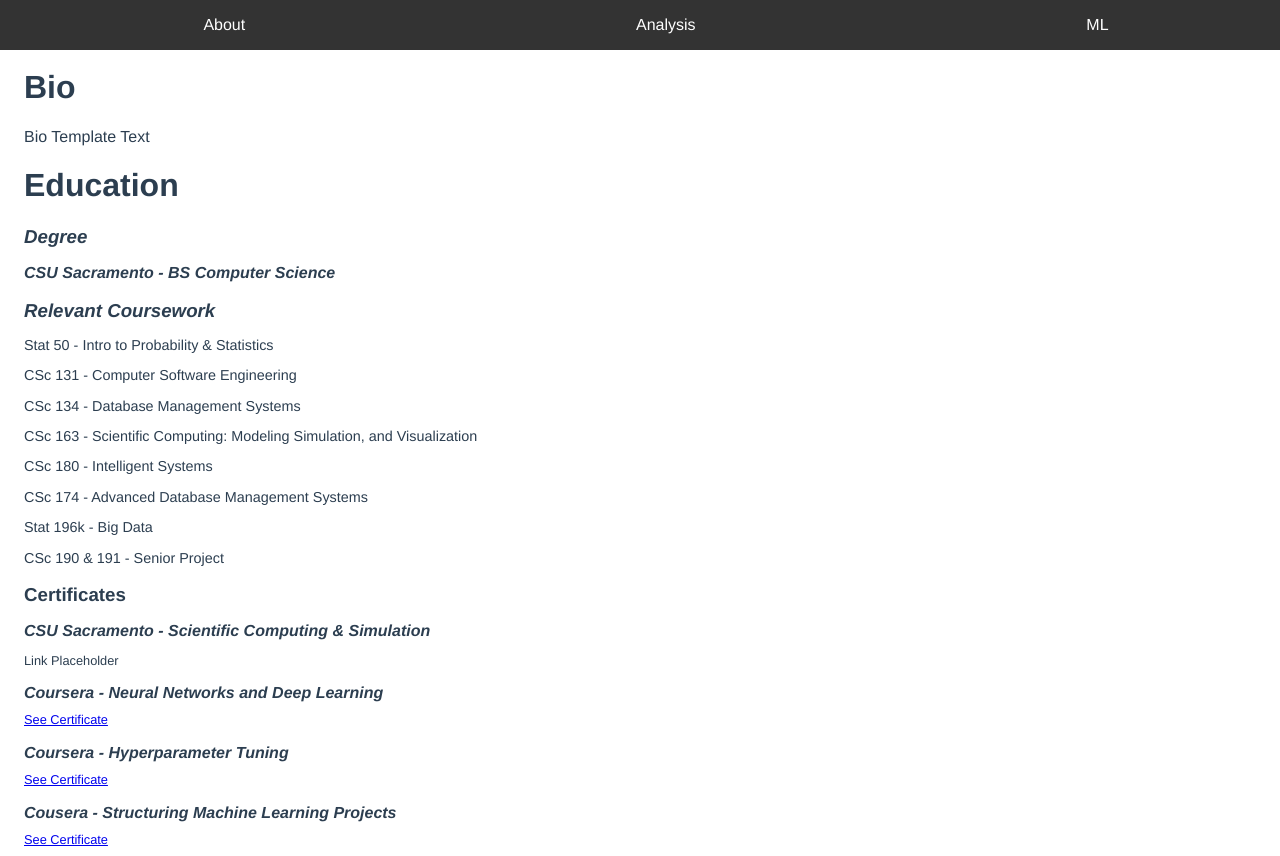
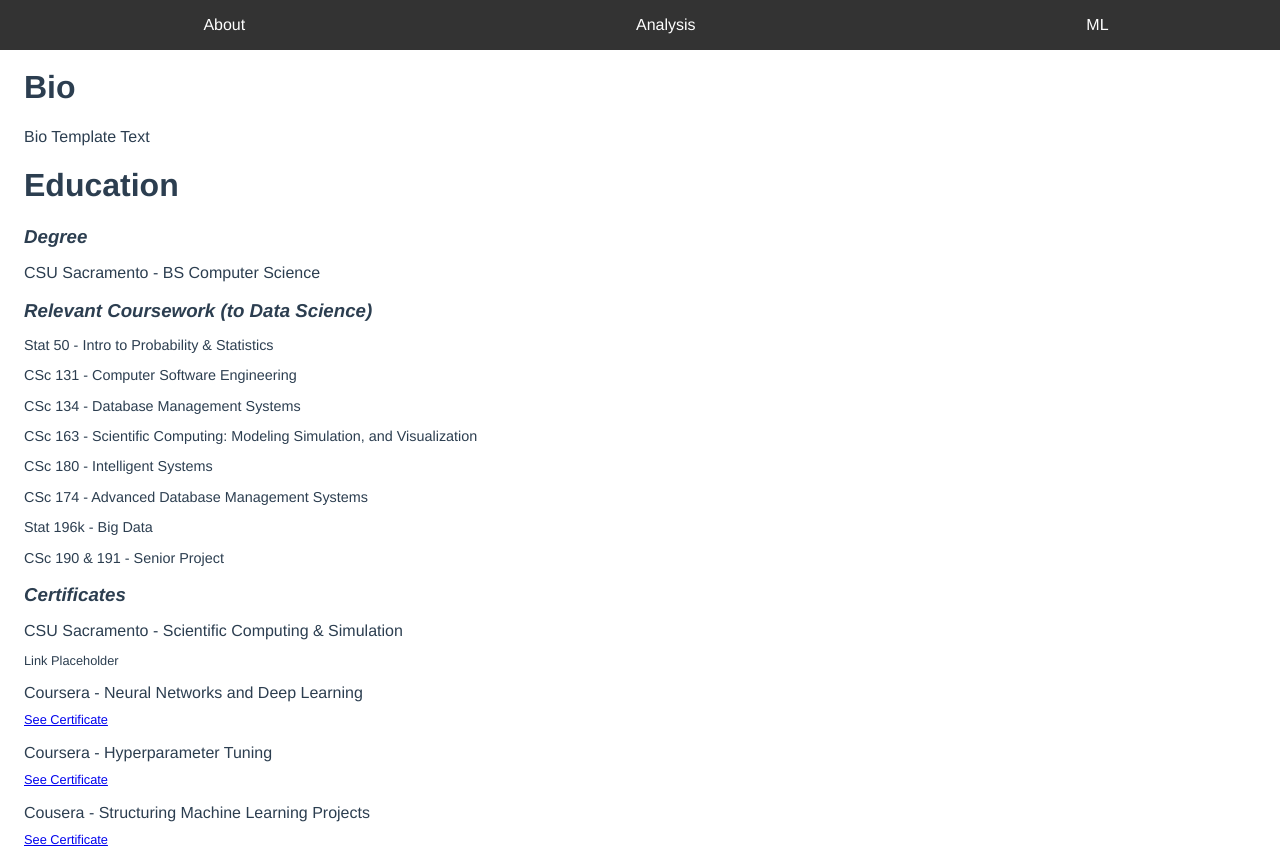
Before and after one commit to ceapf/ceapf.github.io, a Vue app: page / in a window 1280 px wide. Built offline with nearby package versions, Linux system fonts and the light colour scheme.

Commit message:
Edited about page

```diff
--- a/src/views/AboutPage.vue
+++ b/src/views/AboutPage.vue
@@ -4,8 +4,8 @@
       <p>Bio Template Text</p>
       <h1>Education</h1>
       <h3 style="margin-bottom: .5em;"><i>Degree</i></h3>
-      <p><b><i>CSU Sacramento - BS Computer Science </i></b></p>
-      <h3 style="margin-bottom: .5em;"><i>Relevant Coursework</i></h3>
+      <p>CSU Sacramento - BS Computer Science</p>
+      <h3 style="margin-bottom: .5em;"><i>Relevant Coursework (to Data Science)</i></h3>
       <p style="font-size: 90%;">Stat 50 - Intro to Probability & Statistics</p>
       <p style="font-size: 90%;">CSc 131 - Computer Software Engineering</p>
       <p style="font-size: 90%;">CSc 134 - Database Management Systems</p>
@@ -14,14 +14,14 @@
       <p style="font-size: 90%;">CSc 174 - Advanced Database Management Systems</p>
       <p style="font-size: 90%;">Stat 196k - Big Data</p>
       <p style="font-size: 90%;">CSc 190 & 191 - Senior Project</p>
-      <h3 style="margin-bottom: .5em;">Certificates</h3>
-      <p style="margin-bottom: .5em;"><b><i>CSU Sacramento - Scientific Computing & Simulation</i></b></p>
+      <h3 style="margin-bottom: .5em;"><i>Certificates</i></h3>
+      <p style="margin-bottom: .5em;">CSU Sacramento - Scientific Computing & Simulation</p>
       <p style="font-size: 80%;">Link Placeholder</p>
-      <p style="margin-bottom: .5em;"><b><i>Coursera - Neural Networks and Deep Learning</i></b></p>
+      <p style="margin-bottom: .5em;">Coursera - Neural Networks and Deep Learning</p>
       <a href="https://coursera.org/verify/X8QLS289WEBX" target="_blank" style="font-size: 80%;">See Certificate</a>
-      <p style="margin-bottom: .5em;"><b><i>Coursera - Hyperparameter Tuning</i></b></p>
+      <p style="margin-bottom: .5em;">Coursera - Hyperparameter Tuning</p>
       <a href="https://coursera.org/verify/HJ6REVMR4ARQ" target="_blank" style="font-size: 80%;">See Certificate</a>
-      <p style="margin-bottom: .5em;"><b><i>Cousera - Structuring Machine Learning Projects</i></b></p>
+      <p style="margin-bottom: .5em;">Cousera - Structuring Machine Learning Projects</p>
       <a href="https://coursera.org/verify/9MPSG537USW5" target="_blank" style="font-size: 80%;">See Certificate</a>
 
     </div>
```
